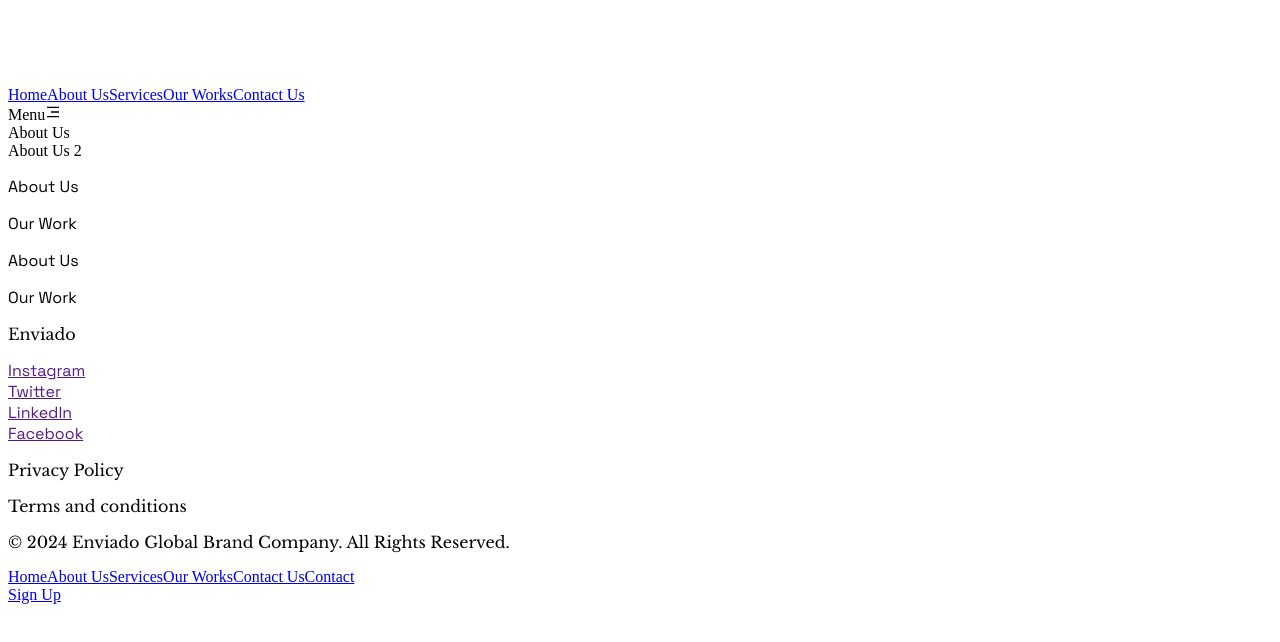
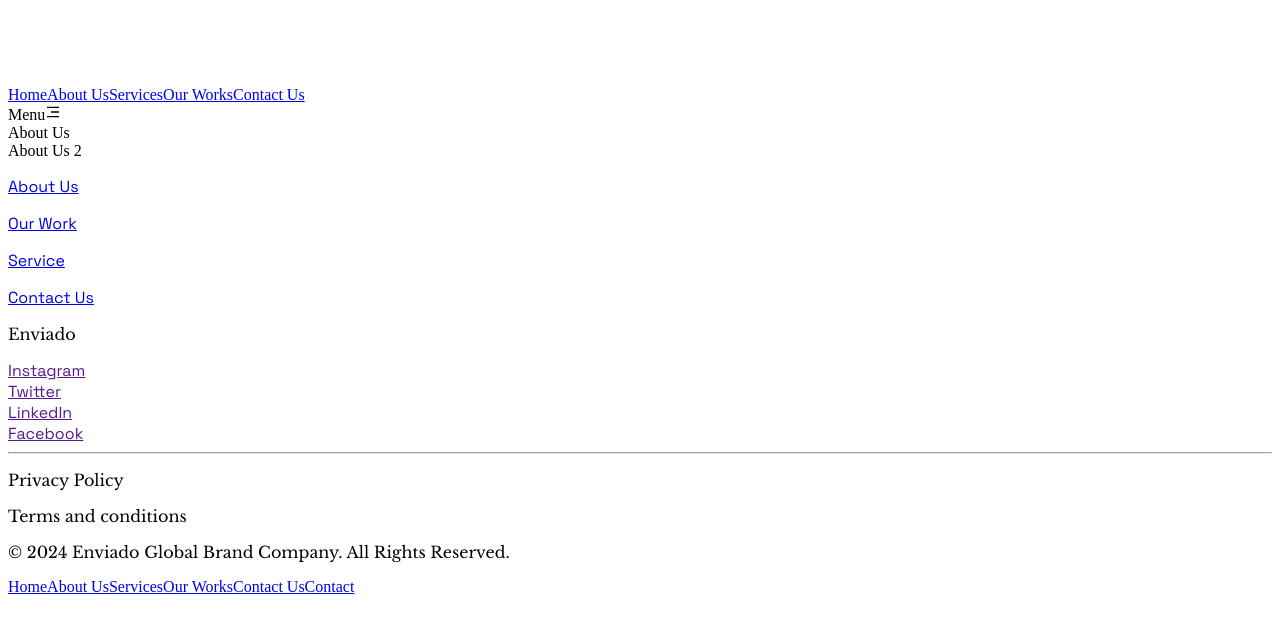
Before and after one commit to I-am-Esmart/enviado-nextjs, a Next.js app: page /about-us in a window 1280 px wide. Shown: the top 642 px of the page. Built offline with nearby package versions, Linux system fonts and the light colour scheme.

Commit message:
complete footer

```diff
--- a/src/_components/EnviadoFooter.tsx
+++ b/src/_components/EnviadoFooter.tsx
@@ -33,25 +33,35 @@ const EnviadoFooter = () => {
 
   return (
     <footer
-      className={`${spaceGrotesk.className} bg-[#0D0909] h-[80vh] w-full text-white`}
+      className={`${spaceGrotesk.className} overflow-hidden bg-[#0D0909] min-h-[80vh] w-full text-white p-4 flex flex-col justify-between`}
     >
-      <div className={`p-8 w-[70%] flex justify-between text-[1rem]`}>
+      <div className={`w-[70%] md:w-[40%] flex justify-between text-[1rem]`}>
         <div className={``}>
-          <p>About Us</p>
-          <p>Our Work</p>
+          <p>
+            <Link href={"/about-us"}>About Us </Link>
+          </p>
+          <p>
+            <Link href={"/our-work"}>Our Work</Link>
+          </p>
         </div>
         <div className={``}>
-          <p>About Us</p>
-          <p>Our Work</p>
+          <p>
+            <Link href={"/service"}>Service</Link>
+          </p>
+          <p>
+            <Link href={"/contact-us"}>Contact Us</Link>
+          </p>
         </div>
       </div>
 
-      <div className={`${libre.className} text-[5rem] font-[700] italic`}>
+      <div
+        className={`${libre.className}  text-[5rem] md:text-[10rem] font-[700] italic`}
+      >
         <p>Enviado</p>
       </div>
 
-      <div className={`w-full border`}>
-        <div className={`w-[70%] p-4 flex gap-5 `}>
+      <div className={`w-full`}>
+        <div className={`w-[70%] flex gap-5 `}>
           {socialLinks.map((link) => (
             <div className={` `} key={link.id}>
               <Link key={link.id} href={""} className={``}>
@@ -65,16 +75,20 @@ const EnviadoFooter = () => {
       </div>
 
       <div
-        className={`${libre.className} mt-25 p-4 w-full flex justify-between text-[1rem] font-[500]`}
+        className={`${libre.className} w-full flex flex-col justify-between gap-4 mt-auto`}
       >
-        <p>Privacy Policy</p>
-        <p>Terms and conditions</p>
-      </div>
+        <hr />
 
-      <div
-        className={`${libre.className} px-4 w-full flex justify-between text-[1rem] font-[500]`}
-      >
-        <p>© 2024 Enviado Global Brand Company. All Rights Reserved. </p>
+        <div className={`flex flex-col gap-4`}>
+          <div className="w-full flex justify-between  text-[1rem] font-[500]">
+            <p>Privacy Policy</p>
+            <p>Terms and conditions</p>
+          </div>
+
+          <div className="w-full flex justify-center text-[1rem] font-[500]">
+            <p>© 2024 Enviado Global Brand Company. All Rights Reserved.</p>
+          </div>
+        </div>
       </div>
     </footer>
   );
--- a/src/_components/MobileMenu.tsx
+++ b/src/_components/MobileMenu.tsx
@@ -65,7 +65,7 @@ export default function MobileMenu() {
               href={link.linkRoute}
               className={`text-lg ${
                 path === link.linkRoute
-                  ? "text-[#E4B34E] font-semibold"
+                  ? "text-[#93002A] font-semibold"
                   : "text-[#FFFFFF] font-medium"
               }`}
               onClick={handleCloseNavDropdown}
@@ -74,16 +74,6 @@ export default function MobileMenu() {
             </Link>
           ))}
         </div>
-
-        <div className={``}>
-          <Link
-            href={"/sign-up"}
-            className={`flex items-center justify-center text-base py-2 px-5 rounded-lg bg-[#E4B34E] text-[#FFFFFF]`}
-            onClick={handleCloseNavDropdown}
-          >
-            Sign Up
-          </Link>
-        </div>
       </div>
     </motion.div>
   );
```
